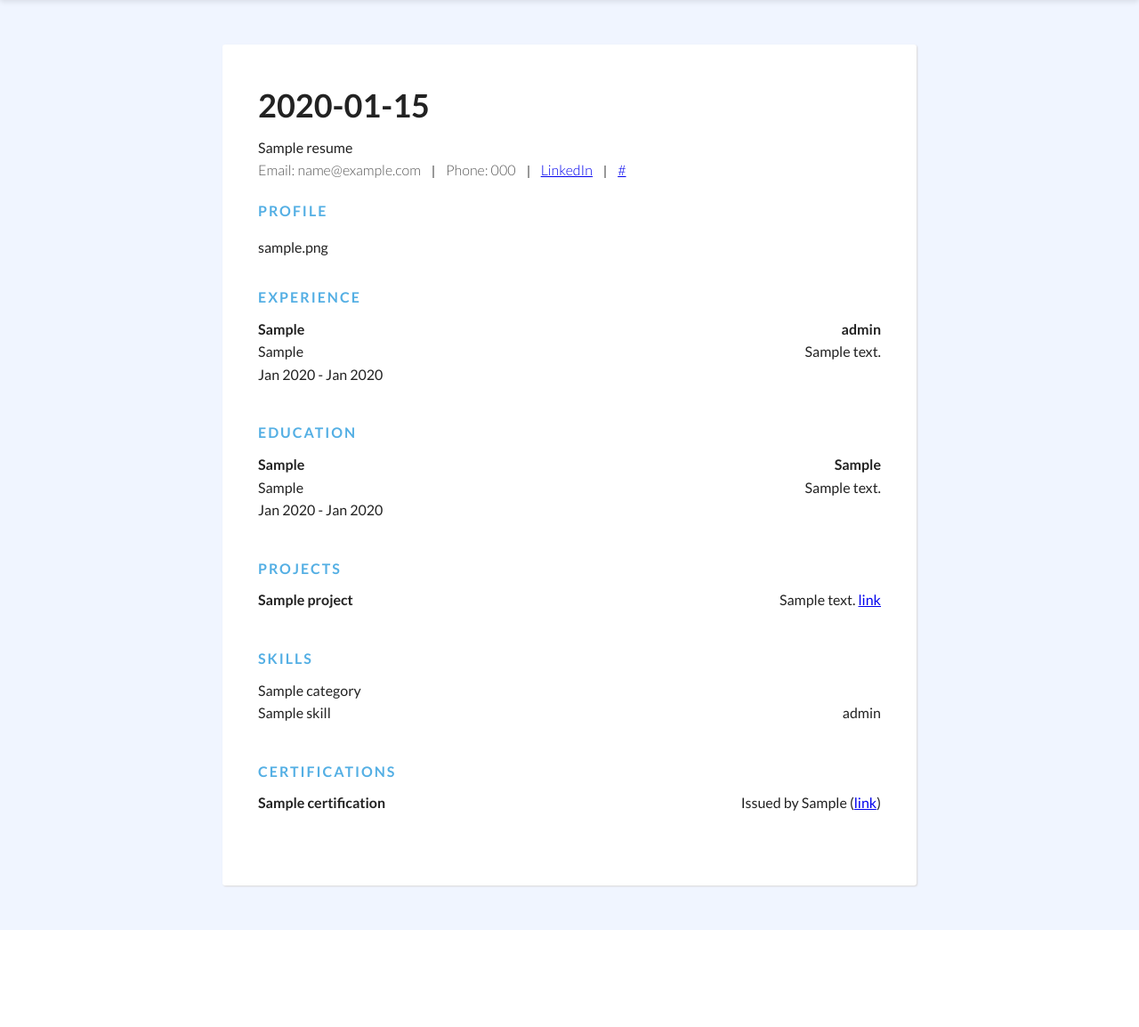
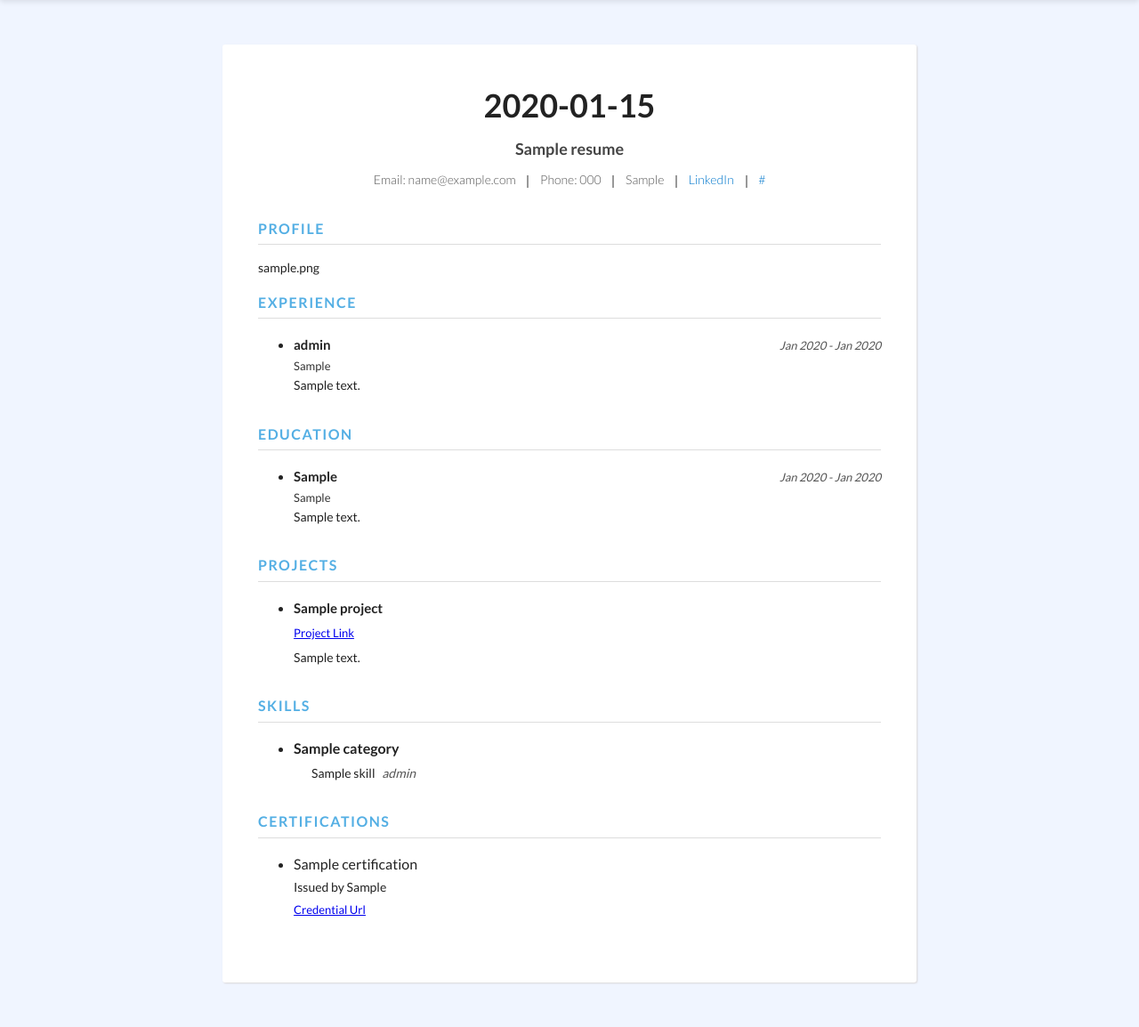
Before and after one commit to ayahmeftah/draftr-cv-builder-web-app, a Django app: page /resumes/1/preview/ in a window 1280 px wide. Shown: the part 85-1239 px from the top of the page at 89% size. Before the commit the page ends 1130 px from the top, so only its background shows below. Run offline with Django 5.2, Linux system fonts and the light colour scheme; a user stored in the database is signed in; tables that the repository leaves empty hold one stand-in row (values such as "Sample post").

Commit message:
fixed the styling and order of template 1

```diff
--- a/main_app/static/css/template1.css
+++ b/main_app/static/css/template1.css
@@ -12,6 +12,7 @@
 
 .cv-header {
     margin-bottom: 30px;
+    text-align: center;
 }
 
 .cv-full-name {
@@ -21,10 +22,26 @@
     margin-bottom: 5px;
 }
 
+.cv-position {
+    font-weight: 600;
+    font-size: 18px;
+    color: #444;
+}
+
 .cv-contact-info {
-    margin-bottom: 20px;
+    margin-top: 10px;
     font-weight: 300;
     color: #555;
+    font-size: 14px;
+}
+
+.cv-contact-info a {
+    color: #0077cc;
+    text-decoration: none;
+}
+
+.cv-contact-info a:hover {
+    text-decoration: underline;
 }
 
 .cv-separator {
@@ -36,48 +53,94 @@
     vertical-align: middle;
 }
 
-.cv-about .cv-position {
-    font-weight: bold;
-    text-decoration: underline;
-    margin-right: 10px;
+
+.cv-about p,
+.cv-desc,
+.cv-text {
+    text-align: justify;
 }
 
 .cv-details .cv-section {
-    margin-bottom: 40px;
+    margin-bottom: 30px;
 }
 
 .cv-section-title {
-    letter-spacing: 2px;
+    letter-spacing: 1.5px;
     color: #54afe4;
     font-weight: bold;
-    margin-bottom: 10px;
+    margin-bottom: 15px;
     text-transform: uppercase;
+    border-bottom: 1px solid #ddd;
+    padding-bottom: 5px;
+    font-size: 16px;
 }
 
 .cv-section-list-item {
+    margin-bottom: 10px;
+}
+
+.cv-top-line {
     display: flex;
     justify-content: space-between;
-    margin-bottom: 20px;
+    align-items: baseline;
+    margin-bottom: 2px;
 }
 
-.cv-left {
-    width: 60%;
+
+.cv-role,
+.cv-degree,
+.cv-project {
+    font-weight: bold;
+    font-size: 15px;
 }
 
-.cv-right {
-    width: 38%;
-    text-align: right;
+/* Duration aligned right */
+.cv-duration {
+    font-style: italic;
+    color: #555;
+    font-size: 13px;
+    white-space: nowrap;
 }
 
-.cv-name, .cv-role, .cv-degree {
-    font-weight: bold;
+/* Company/School name below */
+.cv-name {
+    font-size: 13px;
+    color: #333;
 }
 
+.cv-proj-link {
+    font-size: 13px;
+}
+
+/* Description */
+.cv-desc {
+    font-size: 14px;
+}
+
+/* Projects */
+.cv-text {
+    margin-top: 5px;
+    font-size: 14px;
+}
+
+/* Skills Section */
 .cv-skills {
     margin-bottom: 15px;
 }
 
+.cv-skills-category {
+    font-weight: bold;
+    margin-bottom: 5px;
+}
+
 .cv-skills-item {
-    display: flex;
-    justify-content: space-between;
+    margin-left: 20px;
+    list-style-type: disc;
+    font-size: 14px;
 }
+
+.cv-skills-item span.cv-skill-level {
+    font-style: italic;
+    color: #555;
+    margin-left: 5px;
+}
--- a/main_app/templates/cv_templates/template1.html
+++ b/main_app/templates/cv_templates/template1.html
@@ -16,6 +16,11 @@
         <span class="cv-email">Email: {{ resume.email }}</span>
         <span class="cv-separator"></span>
         <span class="cv-phone">Phone: {{ resume.mobile }}</span>
+
+        {% if resume.location %}
+          <span class="cv-separator"></span>
+          <span class="cv-location">{{ resume.location }}</span>
+        {% endif %}
         {% if resume.linkedin_link %}
           <span class="cv-separator"></span>
           <span class="cv-linkedin"><a href="{{ resume.linkedin_link }}">LinkedIn</a></span>
@@ -25,34 +30,39 @@
           <span class="cv-additional-link"><a href="{{ resume.additional_link }}">{{ resume.additional_link_name }}</a></span>
         {% endif %}
       </div>
+    </div>
+
+    <div class="cv-details">
       {% if resume.profile %}
         <div class="cv-about">
           <div class="cv-section-title">Profile</div>
           <p class="cv-desc">{{ resume.profile }}</p>
         </div>
       {% endif %}
-    </div>
-
-    <div class="cv-details">
       {% if resume.experiences.exists %}
         <div class="cv-section">
           <div class="cv-section-title">Experience</div>
           <div class="cv-section-list">
+            <ul>
             {% for exp in resume.experiences.all %}
+              <li>
               <div class="cv-section-list-item">
-                <div class="cv-left">
-                  <div class="cv-name">{{ exp.company }}</div>
-                  {% if resume.location %}
-                    <div class="cv-addr">{{ resume.location }}</div>
-                  {% endif %}
-                  <div class="cv-duration">{{ exp.start_date|date:'M Y' }} - {{ exp.end_date|date:'M Y' }}</div>
+                <div class="cv-top-line">
+                  <div class="cv-role">{{ exp.role }}</div>
+                  <div class="cv-duration">{{ exp.start_date|date:'M Y' }} -
+                    {% if exp.end_date %}
+                    {{ exp.end_date|date:'M Y' }}
+                    {% else %}
+                    Present
+                    {% endif %}
+                  </div>
                 </div>
-                <div class="cv-right">
-                  <div class="cv-role">{{ exp.role }}</div>
-                  <div class="cv-desc">{{ exp.description }}</div>
-                </div>
+                <div class="cv-name">{{ exp.company }}</div>
+                <div class="cv-desc">{{ exp.description }}</div>
               </div>
+              </li>
             {% endfor %}
+            </ul>
           </div>
         </div>
       {% endif %}
@@ -61,19 +71,26 @@
         <div class="cv-section">
           <div class="cv-section-title">Education</div>
           <div class="cv-section-list">
+            <ul>
             {% for edu in resume.educations.all %}
+              <li>
               <div class="cv-section-list-item">
-                <div class="cv-left">
+                <div class="cv-top-line">
+                  <div class="cv-degree">{{ edu.degree }}</div>
+                  <div class="cv-duration">{{ edu.start_date|date:'M Y' }} -
+                    {% if edu.end_date %}
+                    {{ edu.end_date|date:'M Y' }}
+                    {% else %}
+                    Present
+                    {% endif %}
+                  </div>
+                </div>
                   <div class="cv-name">{{ edu.school }}</div>
-                  <div class="cv-addr">{{ resume.location }}</div>
-                  <div class="cv-duration">{{ edu.start_date|date:'M Y' }} - {{ edu.end_date|date:'M Y' }}</div>
-                </div>
-                <div class="cv-right">
-                  <div class="cv-degree">{{ edu.degree }}</div>
                   <div class="cv-desc">{{ edu.description }}</div>
-                </div>
               </div>
+              </li>
             {% endfor %}
+            </ul>
           </div>
         </div>
       {% endif %}
@@ -82,17 +99,23 @@
         <div class="cv-section">
           <div class="cv-section-title">Projects</div>
           <div class="cv-section-list">
+            <ul>
             {% for project in resume.projects.all %}
+            <li>
               <div class="cv-section-list-item">
-                <div class="cv-name">{{ project.project_title }}</div>
+                <div class="cv-top-line">
+                <div class="cv-project">{{ project.project_title }}</div>
+                </div>
+                {% if project.project_link %}
+                    <a href="{{ project.project_link }}" class="cv-proj-link">Project Link</a>
+                {% endif %}
                 <div class="cv-text">
                   {{ project.project_description }}
-                  {% if project.project_link %}
-                    <a href="{{ project.project_link }}">link</a>
-                  {% endif %}
                 </div>
               </div>
+              </li>
             {% endfor %}
+              </ul>
           </div>
         </div>
       {% endif %}
@@ -100,7 +123,9 @@
       {% if resume.skill_categories.exists %}
         <div class="cv-section">
           <div class="cv-section-title">Skills</div>
+          <ul>
           {% for cat in resume.skill_categories.all %}
+            <li>
             <div class="cv-skills">
               <div class="cv-skills-category">{{ cat.skill_category_title }}</div>
               {% for skill in cat.skills.all %}
@@ -110,7 +135,9 @@
                 </div>
               {% endfor %}
             </div>
+            </li>
           {% endfor %}
+          </ul>
         </div>
       {% endif %}
 
@@ -118,17 +145,21 @@
         <div class="cv-section">
           <div class="cv-section-title">Certifications</div>
           <div class="cv-section-list">
+            <ul>
             {% for cert in resume.certifications.all %}
+            <li>
               <div class="cv-section-list-item">
-                <div class="cv-name">{{ cert.certification_name }}</div>
+                <div class="cv-top-line">{{ cert.certification_name }}</div>
                 <div class="cv-desc">
                   Issued by {{ cert.issued_by }}
-                  {% if cert.credential_url %}
-                    (<a href="{{ cert.credential_url }}">link</a>)
-                  {% endif %}
                 </div>
+                {% if cert.credential_url %}
+                    <a href="{{ cert.credential_url }}" class="cv-proj-link">Credential Url</a>
+                {% endif %}
               </div>
+              </li>
             {% endfor %}
+            </ul>
           </div>
         </div>
       {% endif %}
```
